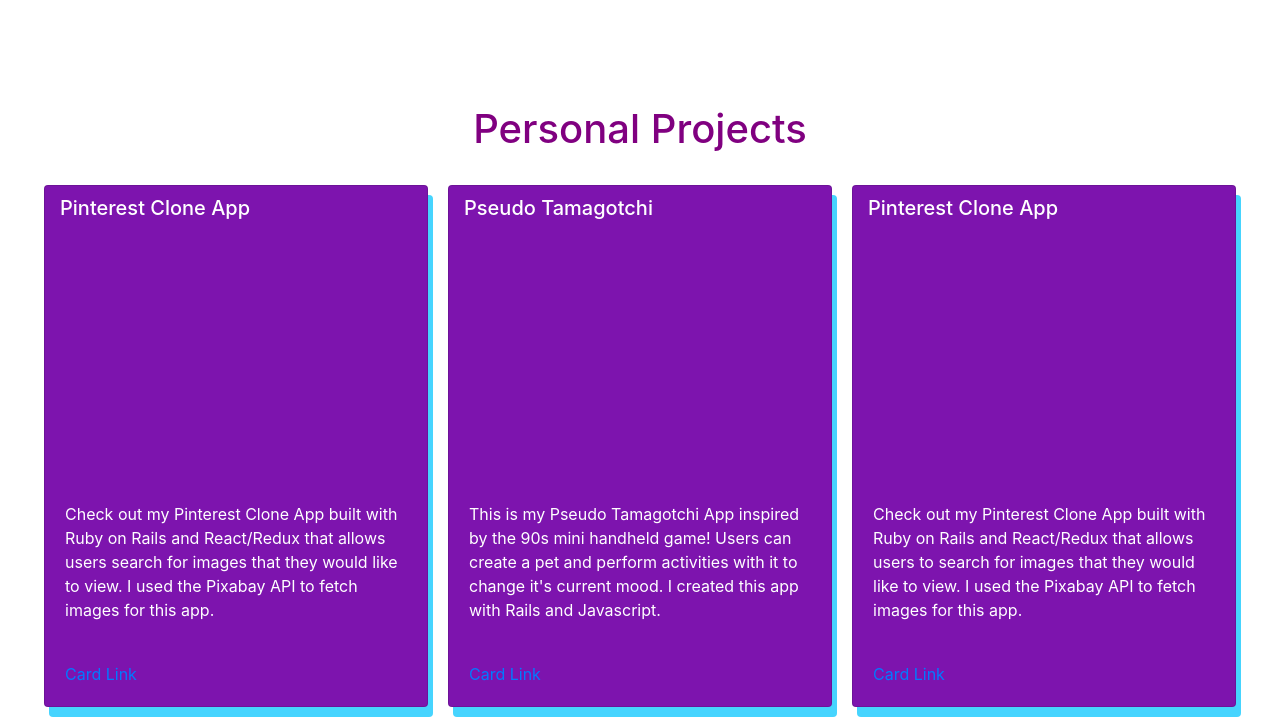
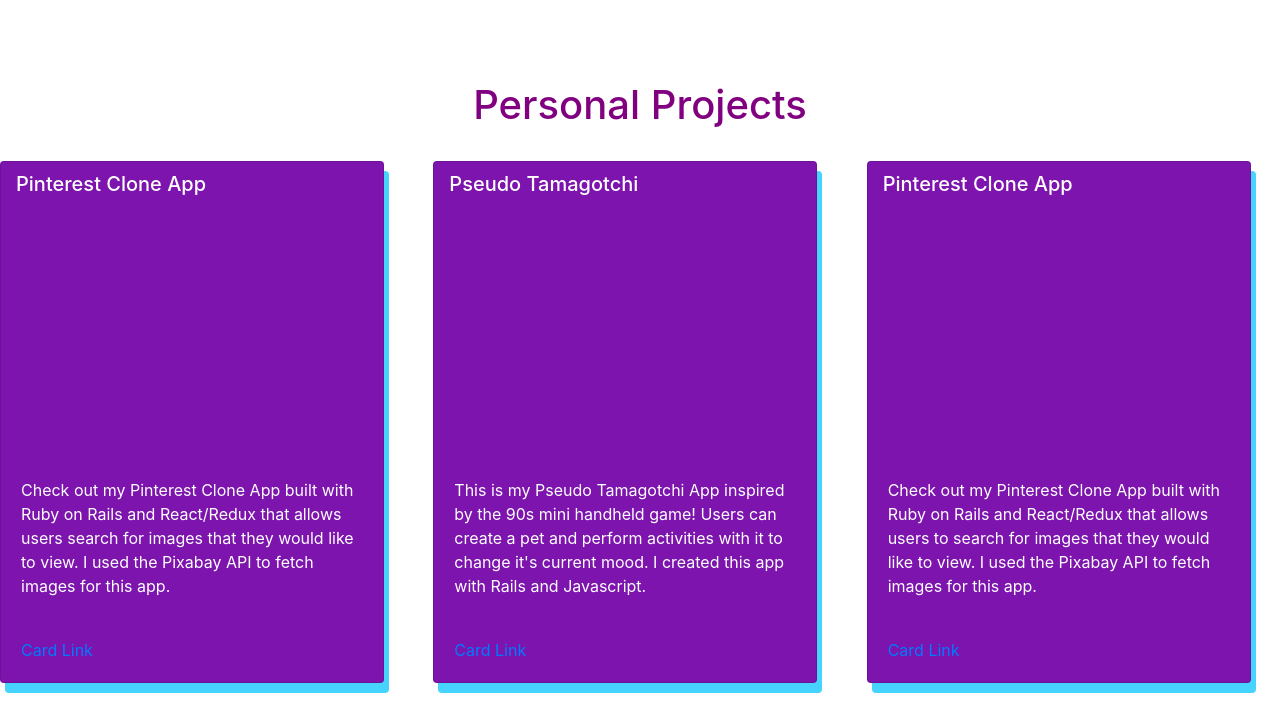
Before and after one commit to SMakaiTakori/portfolio, a React app in the folder portfolio-website/: page / in a window 1280 px wide. Shown: the part 1364-2090 px from the top of the page. Built offline with nearby package versions, Linux system fonts and the light colour scheme.

Commit message:
adjusted styling

```diff
--- a/portfolio-website/public/style.css
+++ b/portfolio-website/public/style.css
@@ -8,6 +8,7 @@
 
 .section-header {
   margin-top: 10px;
+  /* margin-bottom: 10px; */
   text-align: center;
 }
 
--- a/portfolio-website/src/components/Projects.js
+++ b/portfolio-website/src/components/Projects.js
@@ -10,19 +10,17 @@
 
 const Projects = () => {
   return (
-    <div>
-      <br />
+    <>
       <h1 className="section-header">Personal Projects</h1>
       <br />
-      <CardColumns
+      <div
         style={{
-          // paddingLeft: "200px",
-          // alignContent: "center",
-          // margin: "0 auto",
           display: "flex",
           justifyContent: "center",
         }}
       >
+        <br />
+        <CardColumns style={{ margin: "0 auto" }}>
           <Card
             style={{
               boxShadow: "5px 10px rgba(70, 212, 254) ",
@@ -44,7 +42,8 @@
               <Card.Text>
                 Check out my Pinterest Clone App built with Ruby on Rails and
                 React/Redux that allows users search for images that they would
-              like to view. I used the Pixabay API to fetch images for this app.
+                like to view. I used the Pixabay API to fetch images for this
+                app.
               </Card.Text>
             </Card.Body>
 
@@ -74,10 +73,10 @@
             />
             <Card.Body>
               <Card.Text>
-              This is my Pseudo Tamagotchi App inspired by the 90s mini handheld
-              game! Users can create a pet and perform activities with it to
-              change it's current mood. I created this app with Rails and
-              Javascript.
+                This is my Pseudo Tamagotchi App inspired by the 90s mini
+                handheld game! Users can create a pet and perform activities
+                with it to change it's current mood. I created this app with
+                Rails and Javascript.
               </Card.Text>
             </Card.Body>
 
@@ -108,8 +107,9 @@
             <Card.Body>
               <Card.Text>
                 Check out my Pinterest Clone App built with Ruby on Rails and
-              React/Redux that allows users to search for images that they would
-              like to view. I used the Pixabay API to fetch images for this app.
+                React/Redux that allows users to search for images that they
+                would like to view. I used the Pixabay API to fetch images for
+                this app.
               </Card.Text>
             </Card.Body>
 
@@ -121,6 +121,7 @@
           </Card>
         </CardColumns>
       </div>
+    </>
   );
 };
 
```
Lines whose indentation alone changed are shown as unchanged.
